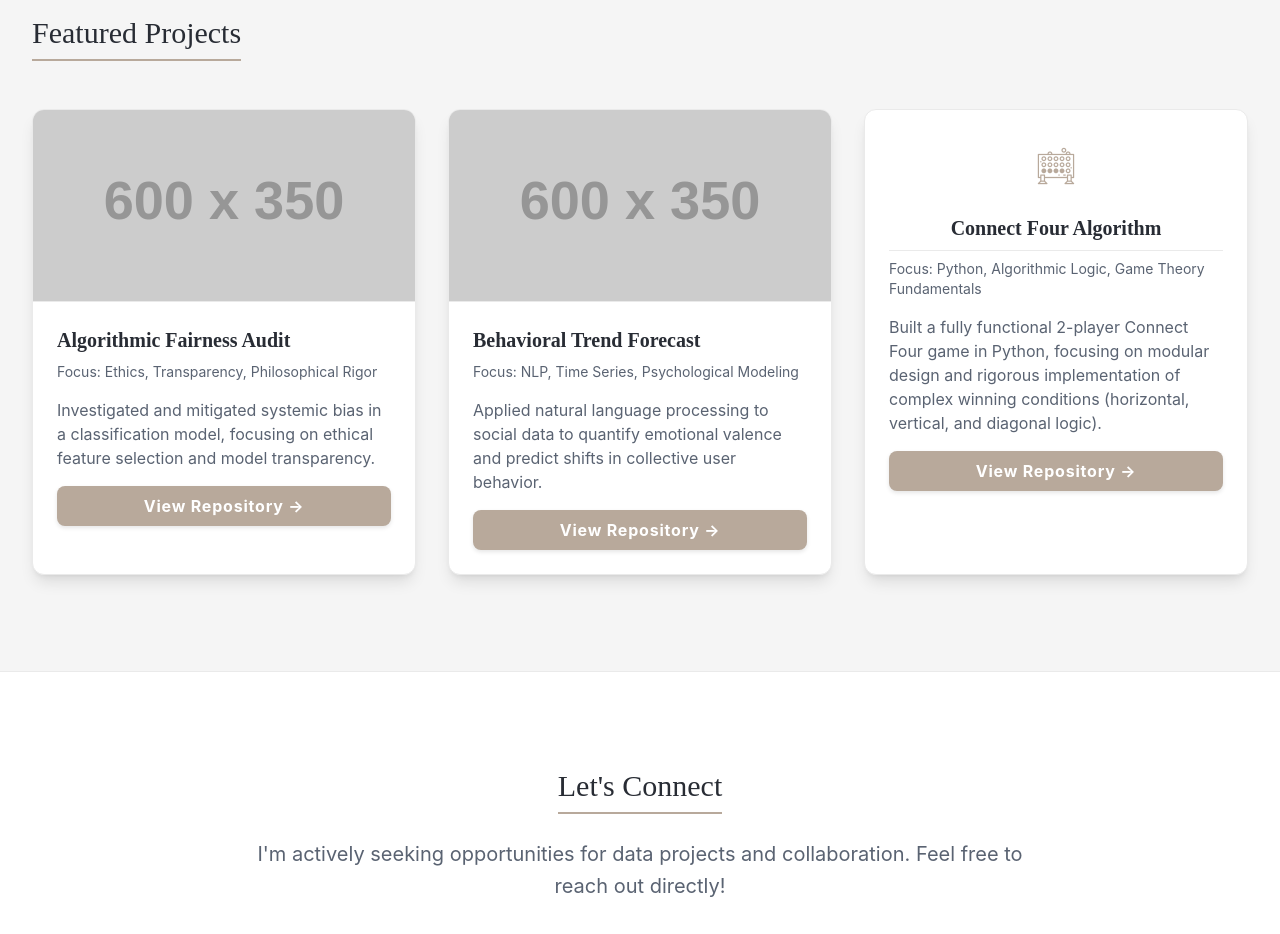
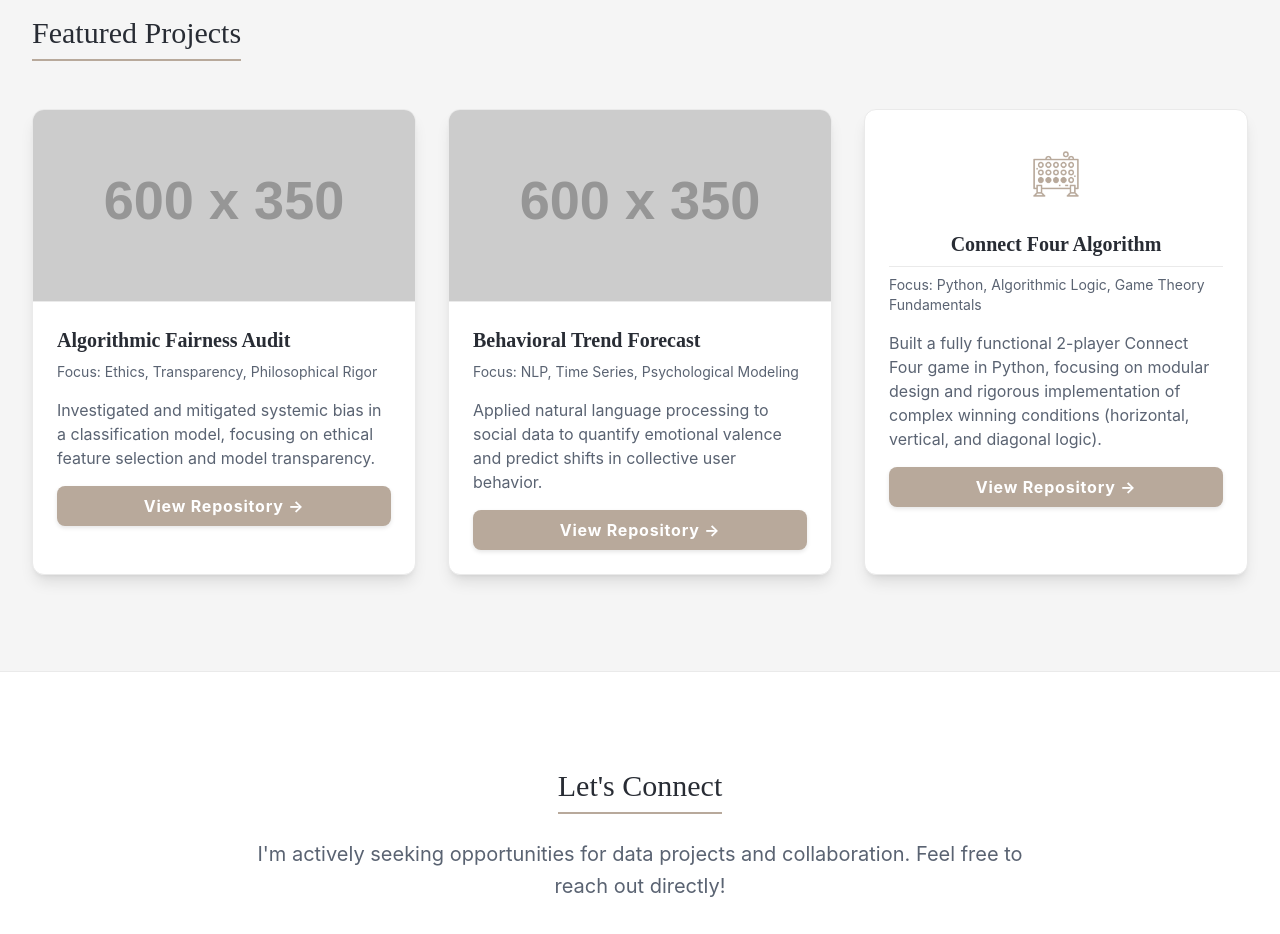
Before and after one commit to salome-ramirez/salome-ramirez.github.io, a plain HTML site: page index.html in a window 1280 px wide. Shown: the part 2100-3034 px from the top of the page. Drawn offline with nearby package versions, Linux system fonts and the light colour scheme; placeholder pictures from the web are drawn by us.

Commit message:
Update index.html
update size of connect 4 icon

```diff
--- a/index.html
+++ b/index.html
@@ -297,7 +297,7 @@
                 <div class="project-card rounded-xl shadow-lg">
                     <div class="p-6">
                         <!-- ICON PATH -->
-                        <img src="assets/connect4_icon.png" alt="Connect Four Icon" class="w-16 h-16 mx-auto mb-4 object-contain">
+                        <img src="assets/connect4_icon.png" alt="Connect Four Icon" class="w-20 h-20 mx-auto mb-4 object-contain">
                         <h3 class="text-xl font-serif font-semibold text-ds-primary-text mb-2 text-center border-b border-ds-border pb-2">Connect Four Algorithm</h3>
                         <p class="text-ds-secondary-text mb-4 text-sm">Focus: Python, Algorithmic Logic, Game Theory Fundamentals</p>
                         <p class="text-ds-secondary-text mb-4">Built a fully functional 2-player Connect Four game in Python, focusing on modular design and rigorous implementation of complex winning conditions (horizontal, vertical, and diagonal logic).</p>
```
